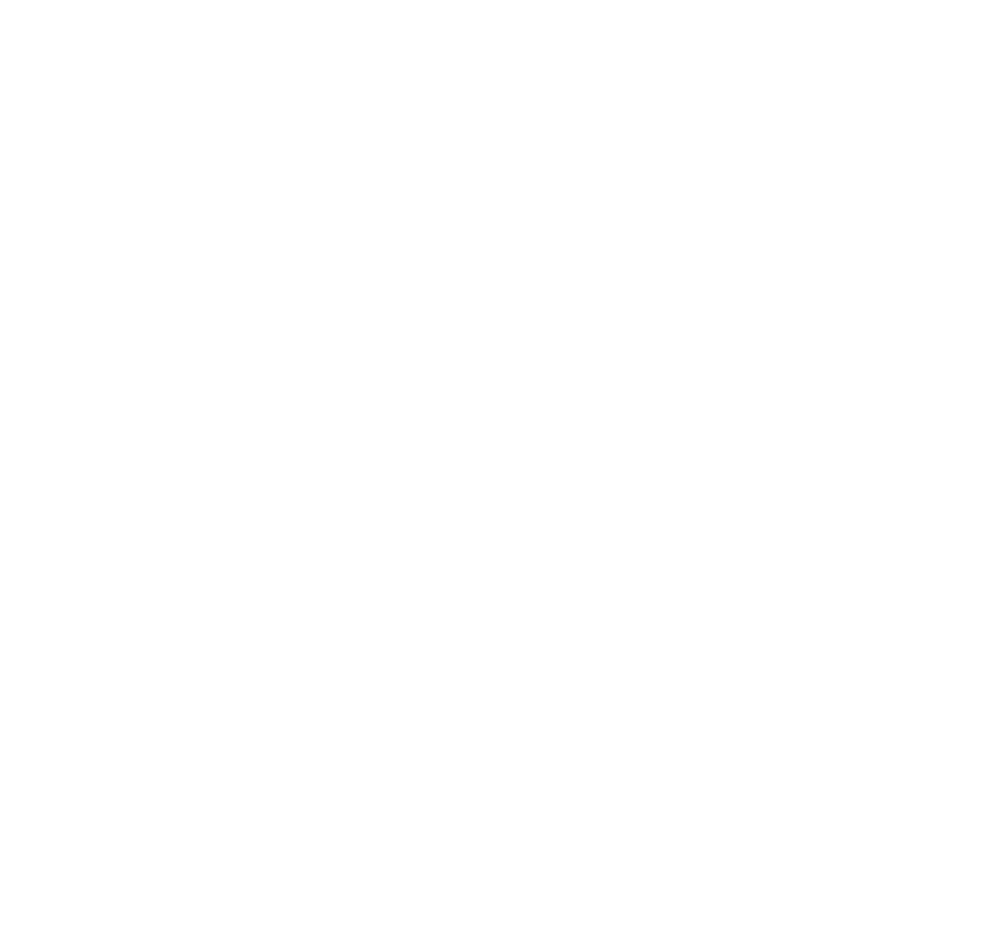
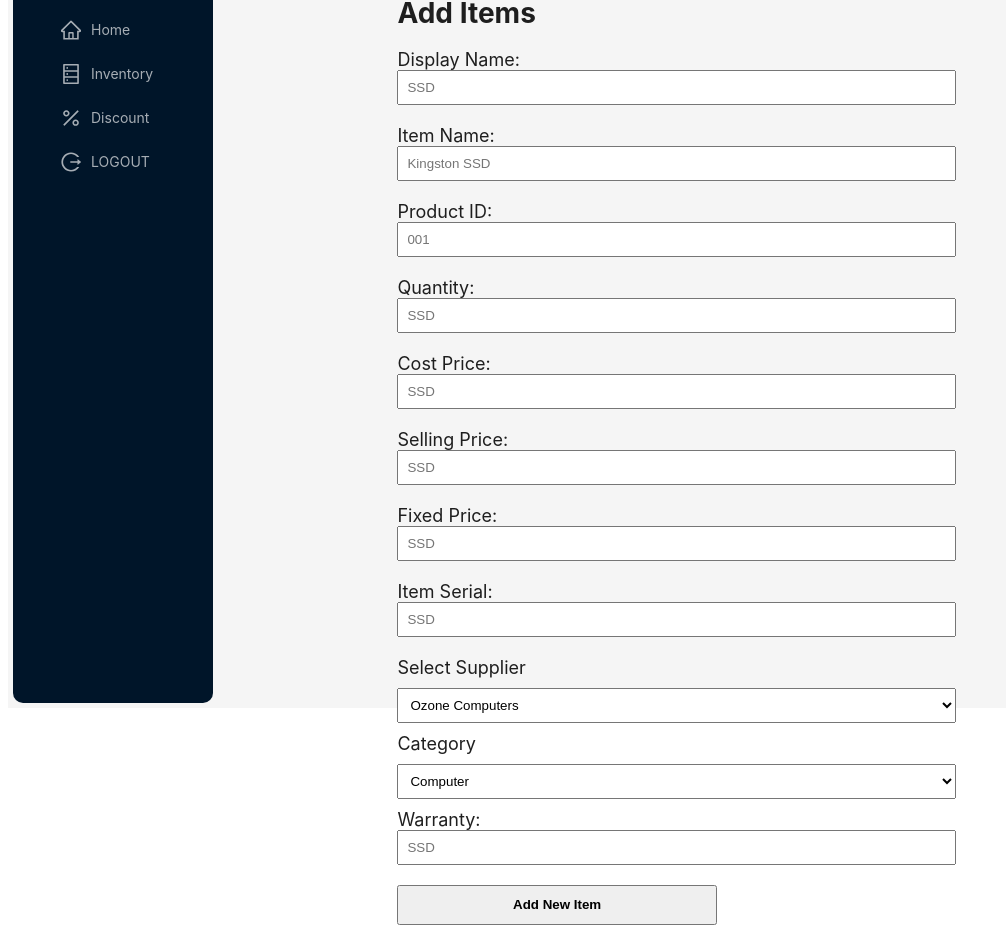
Before and after one commit to TharinduHarshana/Acconexfrontend, a React (Create React App) app: page /add-new-item in a window 1280 px wide. Before the commit this address had no page. Shown: the part 100-1045 px from the top of the page, without its empty margins (0-1006 px from the left). Before the commit the page ends 800 px from the top, so only its background shows below. Built offline with nearby package versions, Linux system fonts and the light colour scheme.

Commit message:
func update

```diff
--- a/src/App.js
+++ b/src/App.js
@@ -1,7 +1,8 @@
 import { DatePicker } from 'antd';
 import { BrowserRouter,Route,Routes } from 'react-router-dom';
 import Homepage from './pages/Homepage';
-import InventoryDashboard from './components/InventoryComponent/InventoryDashboard';
+//import InventoryDashboard from './components/InventoryComponent/InventoryDashboard';
+import AddNewItem from './components/InventoryComponent/AddNewItem';
 import Items from './components/InventoryComponent/Item';
 function App() {
   return (
@@ -10,6 +11,8 @@
         <Routes>
           <Route path="/" element={<Homepage />} />
           <Route path="/Inventory" element={<Items/>}/>
+          <Route path="/add-new-item" element={<AddNewItem />}/>
+
 
         </Routes>
       </BrowserRouter>
--- a/src/components/InventoryComponent/AddNewItem.js
+++ b/src/components/InventoryComponent/AddNewItem.js
@@ -1,5 +1,7 @@
-const { useState } = require("react")
-import Swal from "sweetalert2";
+import React, { useState } from 'react';
+import Swal from 'sweetalert2';
+import axios from 'axios';
+import DefaultHandleInventory from './DefaultHandlerInventory';
 
 
 const AddNewItem = () =>{
@@ -11,7 +13,7 @@
     const[costPrice, setCostPrice] = useState('');
     const[sellingPrice, setSellingPrice] = useState('');
     const[fixedPrice, setFixedPrice] = useState('');
-    const[itemSerial, setItemSerial] = useState('');
+    const [itemSerial, setItemSerial] = useState('');
     const[supplierID, setSupplierID] = useState('');
     const[category, setCategory] = useState('');
     const[warranty, setWarranty] = useState('');
@@ -20,10 +22,128 @@
 
     function subData(e){
         e.preventDefault();
-        if(displayName =='' || itemName == ''|| productID ==''|| quantity ==''|| costPrice ==''|| sellingPrice ==''|| supplierID ==''|| category ==''|| warranty ==''){
+        if(displayName ==='' || itemName === ''|| productID ===''|| quantity ===''|| costPrice ===''|| sellingPrice ===''|| supplierID ===''|| category ===''|| warranty ===''){
             Swal.fire({
+                icon:'error',
+                text: 'Enter all data'
+            })
+            return;
+        }
+        const newItem ={
+            displayName,
+            itemName,
+            productID,
+            quantity,
+            costPrice,
+            sellingPrice,
+            fixedPrice,
+            itemSerial,
+            supplierID,
+            category,
+            warranty
+        }
 
+        axios.post('http://localhost:8000/InventoryComponents/InventoryDashboard/add',newItem)
+        .then((res)=>{
+            console.log(res)
+            Swal.fire({
+                position: 'center',
+                icon: 'success',
+                text:'New Item Added'
             })
-        }
-    }
+        })
+        .catch((err)=>{
+            console.log(err)
+        });
+    };
+    return(
+        <DefaultHandleInventory>
+        <div style={formS}>
+            <form className="form">
+                <h1>Add Items</h1>
+                <label style={label}>
+                    Display Name:
+                    <input type="text" className="form-c" placeholder="SSD" onChange={(e)=> setDisplayName(e.target.value)} value={displayName} required style={input}/>
+                </label>
+                <label style={label}>
+                    Item Name:
+                    <input type="text" className="form-c" placeholder="Kingston SSD" onChange={(e)=> setItemName(e.target.value)} value={itemName} required style={input}/>
+                </label>
+                <label style={label}>
+                    Product ID:
+                    <input type="text" className="form-c" placeholder="001" onChange={(e)=> setProductID(e.target.value)} value={productID} required style={input}/>
+                </label>
+                <label style={label}>
+                    Quantity:
+                    <input type="text" className="form-c" placeholder="SSD" onChange={(e)=> setQuantity(e.target.value)} value={quantity} required style={input}/>
+                </label>
+                <label style={label}>
+                    Cost Price:
+                    <input type="text" className="form-c" placeholder="SSD" onChange={(e)=> setCostPrice(e.target.value)} value={costPrice} required style={input}/>
+                </label>
+                <label style={label}>
+                    Selling Price:
+                    <input type="text" className="form-c" placeholder="SSD" onChange={(e)=> setSellingPrice(e.target.value)} value={sellingPrice} required style={input}/>
+                </label>
+                <label style={label}>
+                    Fixed Price:
+                    <input type="text" className="form-c" placeholder="SSD" onChange={(e)=> setFixedPrice(e.target.value)} value={fixedPrice} style={input}/>
+                </label>
+                <label style={label}>
+                    Item Serial:
+                    <input type="text" className="form-c" placeholder="SSD" onChange={(e)=> setItemSerial(e.target.value)} value={itemSerial} required style={input}/>
+                </label>
+                <label style={label}>Select Supplier</label>
+                <select className="form-c" onChange={(e)=> setSupplierID(e.target.value)} value={supplierID} style={input}>
+                <option value="1">Ozone Computers</option>
+                <option value="2">Genext</option>
+                <option value="3">Hikvision</option>
+                </select>
+
+                <label style={label}>Category</label>
+                <select className="form-c" onChange={(e)=> setCategory(e.target.value)} value={category} style={input}>
+                <option value="4">Computer</option>
+                <option value="5">Laptop</option>
+                <option value="6">CCTV</option>
+                </select>
+                <label style={label}>
+                    Warranty:
+                    <input type="text" className="form-c" placeholder="SSD" onChange={(e)=> setWarranty(e.target.value)} value={warranty} required style={input}/>
+                </label>
+                <button className='btn btn-success' onClick={(e) => subData(e)} style={button}>Add New Item</button>
+            </form>
+        </div>
+        </DefaultHandleInventory>
+    )
+};
+const formS ={
+    display : 'flex',
+    fontColor:'$font-color',
+    fontFamily: '$font-family',
+    fontSize: '14px',
+    width: '65%',
+    margin: 'auto',
+};
+const label={
+    display: 'block',
+    fontSize: '18px',
+    marginBottom: '10px'
+};
+
+const input={
+    width: '175%',
+    padding: '8px',
+    marginBottom: '10px',
+    boxSizing: 'border-box',
+};
+const button={
+    marginLeft: 'none',
+    width: '100%',
+    height: '40px',
+    fontWeight: 'bold',
+    marginBottom: '20px',
 }
+
+
+
+export default AddNewItem;
--- a/src/components/InventoryComponent/Item.js
+++ b/src/components/InventoryComponent/Item.js
@@ -123,7 +123,7 @@
       </div>
 
       <div className='text-end'>
-        <Link to="/addItem" className='btn-primary'>New Item</Link>
+        <Link to='/add-new-item' className='btn-primary'>New Item</Link>
       </div>
 
       <DataTable
```
